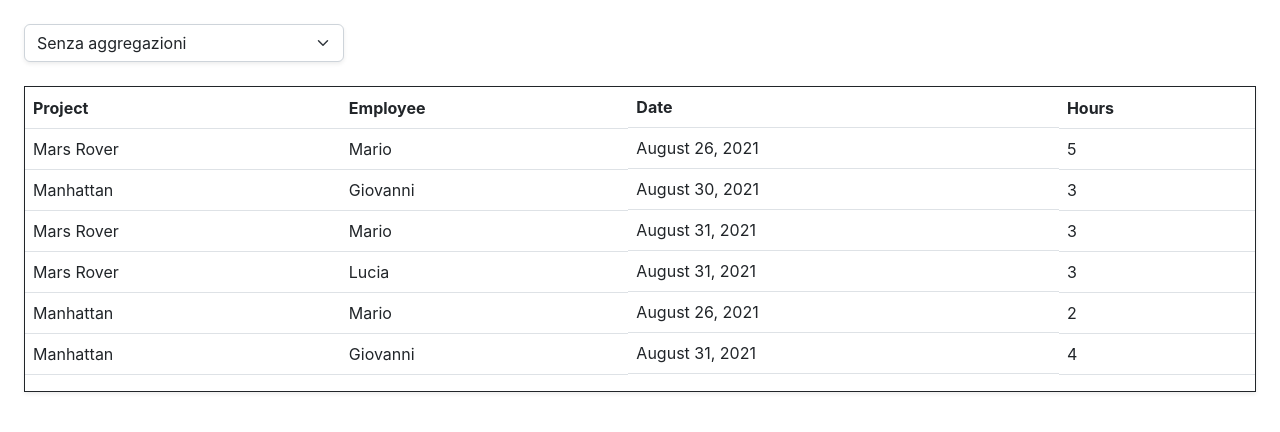
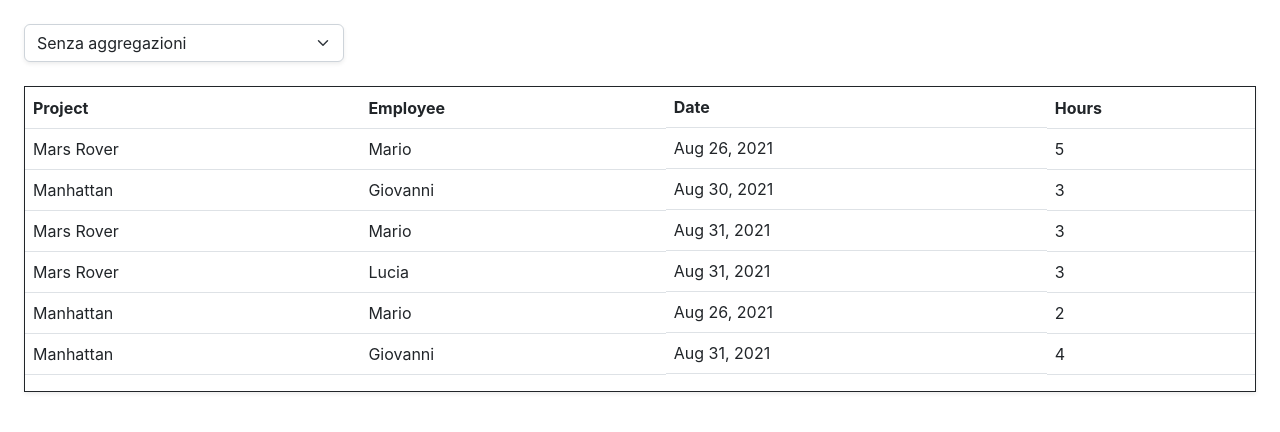
Before and after one commit to spartipilo/exercise-apsft, a React (Create React App) app: page / in a window 1280 px wide. Shown: the top 432 px of the page. Built offline with nearby package versions, Linux system fonts and the light colour scheme.

Commit message:
alcune correzioni

```diff
--- a/src/App.js
+++ b/src/App.js
@@ -102,7 +102,7 @@ function App() {
     <>
       <div>
         <select
-          className="form-select w-25 m-4 shadow-sm"
+          className="form-select w-25 m-4 shadow-sm text-truncate"
           defaultValue={"1"}
           onChange={(event) => selectGroup(event.target.value)}
         >
--- a/src/components/Table/Table.js
+++ b/src/components/Table/Table.js
@@ -38,7 +38,7 @@ function Table({ data, changeTable }) {
                       : { display: "block" }
                   }
                 >
-                  {moment(el?.date).format("LL", "it-IT")}
+                  {moment(el?.date).format("ll")}
                 </td>
               </>
             )}
```
